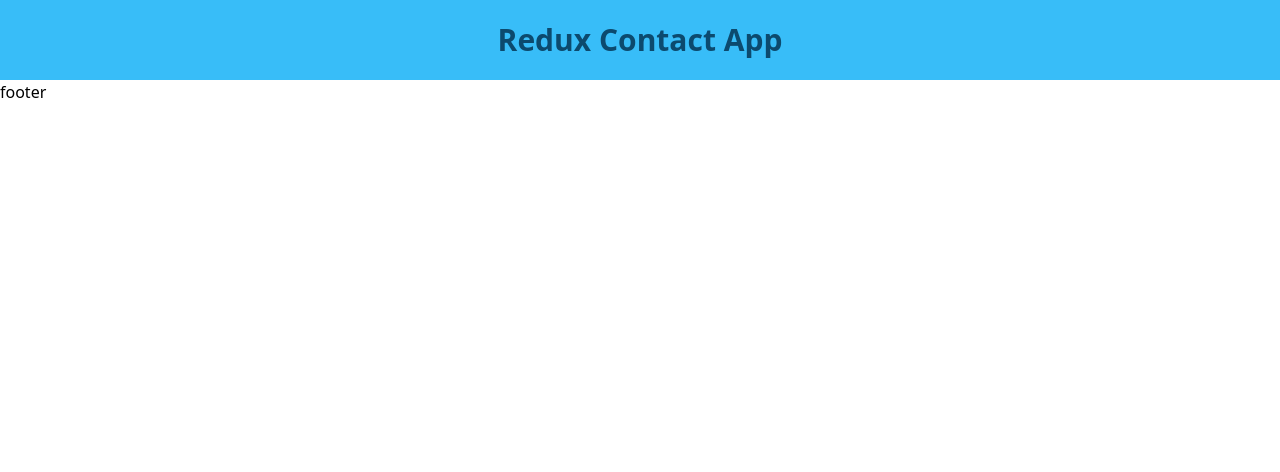
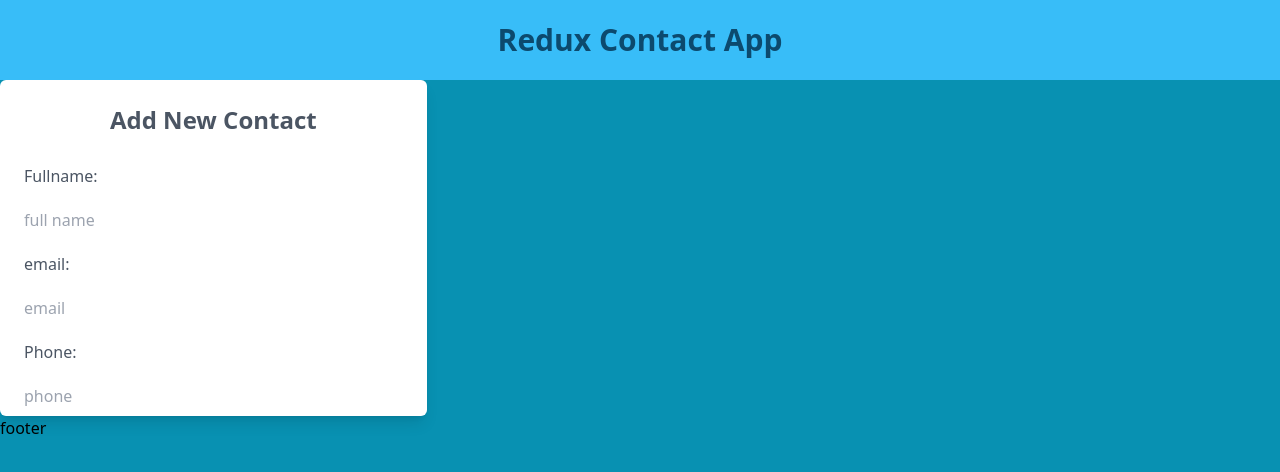
Before and after one commit to SamanKeighobadi/redux-contact, a React (Create React App) app: page /addContact in a window 1280 px wide. Shown: the top 472 px of the page. Built offline with nearby package versions, Linux system fonts and the light colour scheme.

Commit message:
create add contact component

```diff
--- a/src/App.js
+++ b/src/App.js
@@ -6,14 +6,15 @@ import MainLayout from "./components/layout/MainLayout";
 // React Router DOM
 import {Route,Routes} from 'react-router-dom'
 import Home from "./components/Home";
+import AddContact from "./components/Contacts/AddContact";
 
 const App = () => {
   return (
-    <div>
+    <div className="bg-cyan-600 min-h-screen">
       <MainLayout>
         <Routes>
           <Route path="/" element={<Home />} />
-          <Route path="/addContact" />
+          <Route path="/addContact" element={<AddContact />} />
           <Route path="/edit/:id" />
         </Routes>
       </MainLayout>
--- /dev/null
+++ b/src/components/Contacts/AddContact.jsx
@@ -0,0 +1,49 @@
+import React, { useState } from "react";
+
+const AddContact = () => {
+  const [contacts, setContacts] = useState([
+    {
+      id: 1,
+      name: "saman keighobadi",
+      email: "saman.keighobadi@gmail.com",
+      phone: "0191283",
+    },
+    {
+      id: 1,
+      name: "soheil keighobadi",
+      email: "soheil.keighobadi@gmail.com",
+      phone: "0190000",
+    },
+  ]);
+
+  return (
+    <div className="bg-white rounded-md shadow-lg px-6 py-2 w-1/3 text-gray-600    ">
+        <div  >
+            <div className="text-center">
+                <h1 className="text-2xl font-semibold py-4 mb-3">
+                    Add New Contact
+                </h1>
+            </div>
+            <div>
+                <form className="flex flex-col space-y-5">
+                    <lable>
+                        Fullname:
+                    </lable>
+                    <input type={'text'} placeholder='full name ' required />
+                    <lable>
+                        email:
+                    </lable>
+                    <input type={'email'} placeholder='email ' required />
+                    <lable>
+                        Phone:
+                    </lable>
+                    <input type={'tel'} placeholder='phone ' required />
+
+                </form>
+            </div>
+        </div>
+    </div>
+  );
+};
+
+export default AddContact;
--- a/src/components/Home.jsx
+++ b/src/components/Home.jsx
@@ -1,7 +1,11 @@
+
+
 const Home = () => {
     return (
-        <div>
-            <h1>Home page</h1>
+        <div className="">
+            <div className="flex items-center justify-center min-h-screen">
+
+            </div>
         </div>
      );
 }
```
